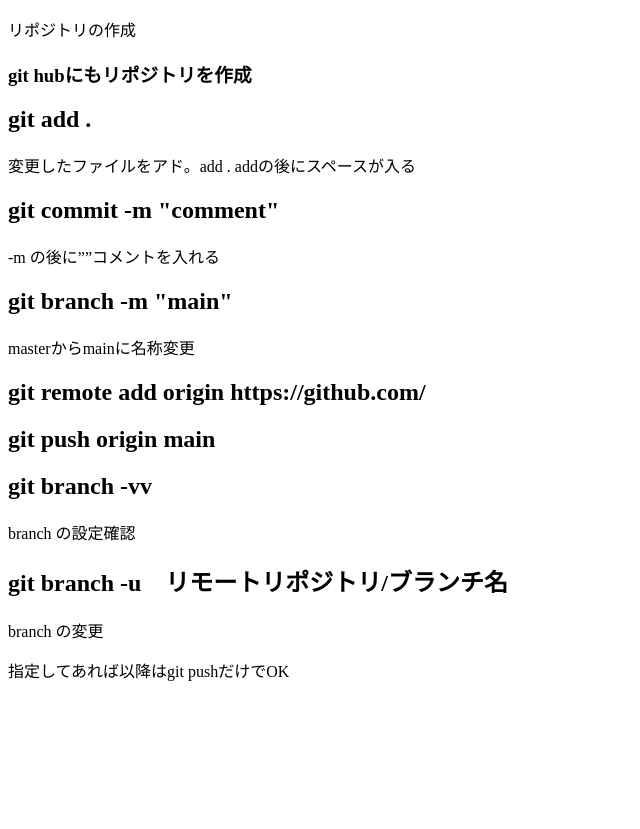
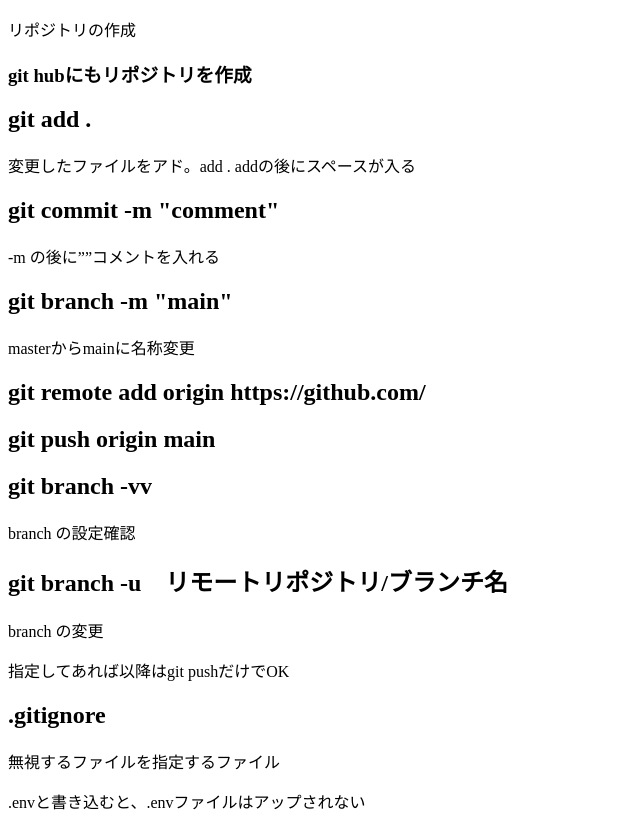
Before and after one commit to goldenlongboard/git-sandbox, a plain HTML site: page git-practice.html in a window 1280 px wide. Shown: the part 119-948 px from the top of the page, without its empty margins (0-640 px from the left). Before the commit the page ends 817 px from the top, so only its background shows below. Drawn offline with Linux system fonts and the light colour scheme.

Commit message:
.gitignoreを指定。.envをアップしない

```diff
--- a/git-practice.html
+++ b/git-practice.html
@@ -31,6 +31,11 @@
     <p>branch の変更</p>
     <p>指定してあれば以降はgit pushだけでOK</p>
 
+    <h2>.gitignore</h2>
+    <p>無視するファイルを指定するファイル</p>
+    <p>.envと書き込むと、.envファイルはアップされない</p>
+
+
 
 
 
```
Also changed, not shown: 2 other files.
